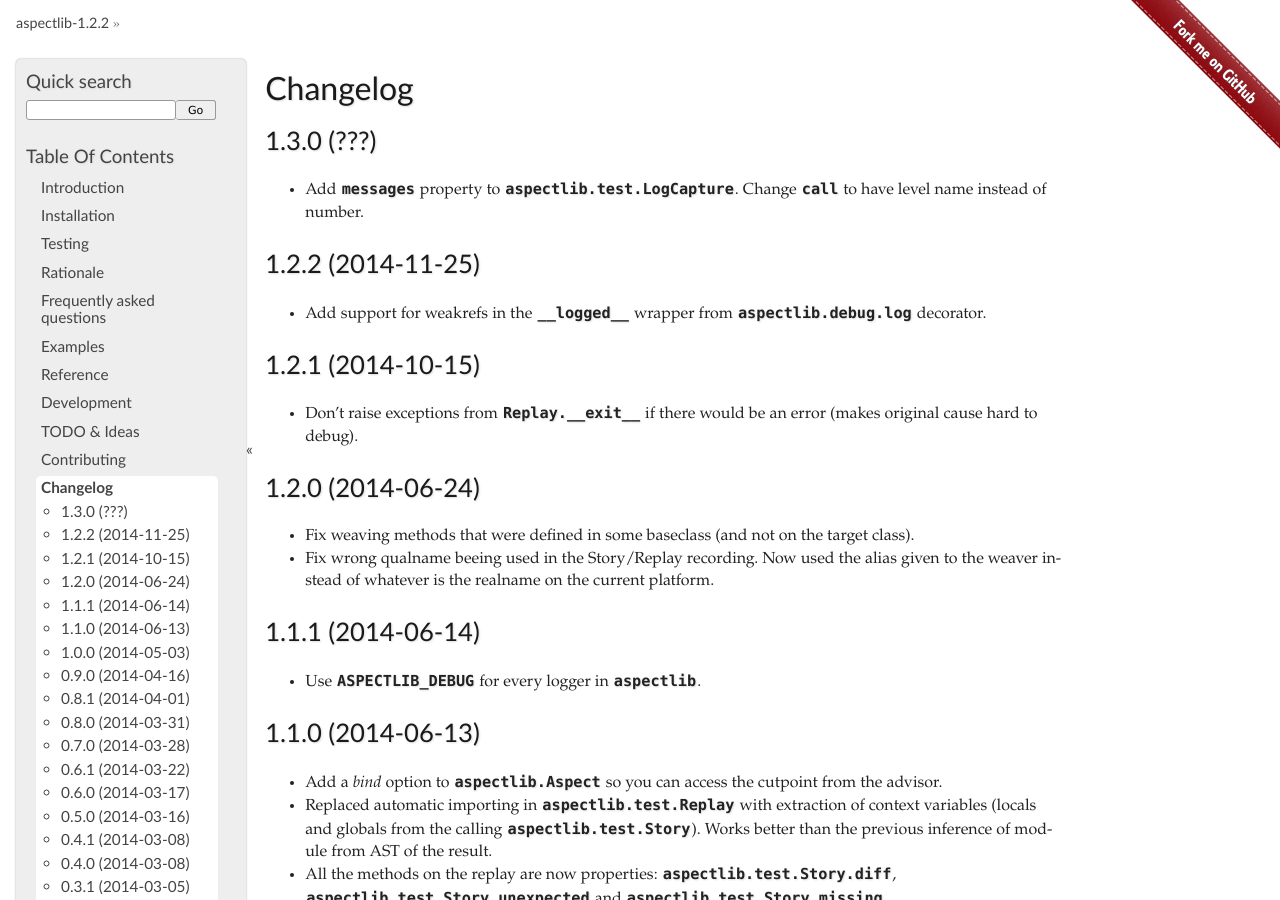
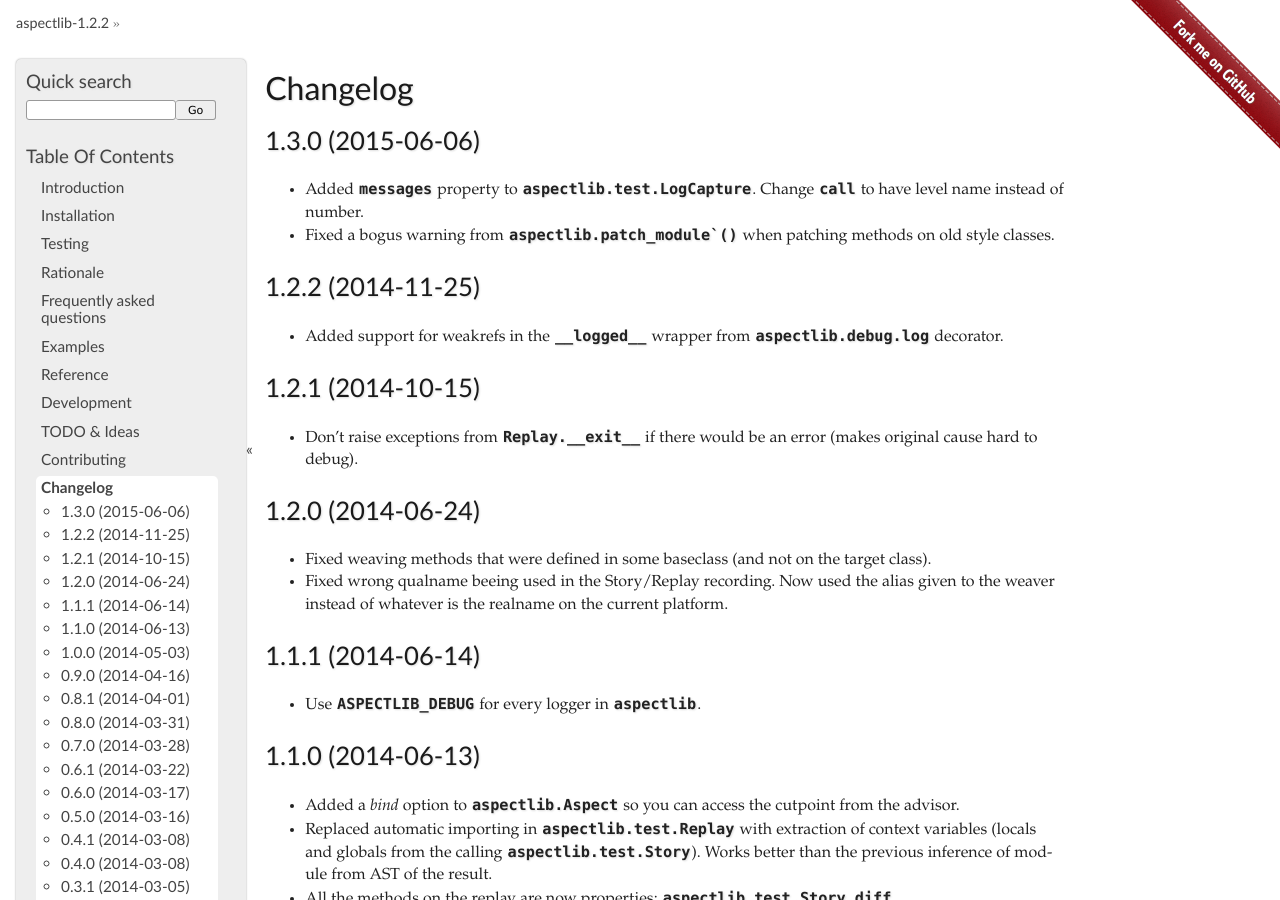
Before and after one commit to ionelmc/python-aspectlib, a Sphinx documentation site: the page built from docs/changelog.rst, in a window 1280 px wide and 900 px high. Built offline with Sphinx 7.4.7, drawn with Linux system fonts in a browser that asks for light colours; pages that are not in the unit, such as notebooks, are missing from menus.

Commit message:
Fixed a bogus warning from `patch_module` when patching methods on old style classes.

```diff
--- a/docs/changelog.rst
+++ b/docs/changelog.rst
@@ -1,15 +1,16 @@
 Changelog
 =========
 
-1.3.0 (???)
+1.3.0 (2015-06-06)
 ------------------
 
-* Add ``messages`` property to :obj:`aspectlib.test.LogCapture`. Change ``call`` to have level name instead of number.
+* Added ``messages`` property to :obj:`aspectlib.test.LogCapture`. Change ``call`` to have level name instead of number.
+* Fixed a bogus warning from :func:`aspectlib.patch_module`` when patching methods on old style classes.
 
 1.2.2 (2014-11-25)
 ------------------
 
-* Add support for weakrefs in the ``__logged__`` wrapper from :obj:`aspectlib.debug.log` decorator.
+* Added support for weakrefs in the ``__logged__`` wrapper from :obj:`aspectlib.debug.log` decorator.
 
 1.2.1 (2014-10-15)
 ------------------
@@ -19,8 +20,8 @@ Changelog
 1.2.0 (2014-06-24)
 ------------------
 
-* Fix weaving methods that were defined in some baseclass (and not on the target class).
-* Fix wrong qualname beeing used in the Story/Replay recording. Now used the alias given to the weaver instead of
+* Fixed weaving methods that were defined in some baseclass (and not on the target class).
+* Fixed wrong qualname beeing used in the Story/Replay recording. Now used the alias given to the weaver instead of
   whatever is the realname on the current platform.
 
 1.1.1 (2014-06-14)
@@ -31,7 +32,7 @@ Changelog
 1.1.0 (2014-06-13)
 ------------------
 
-* Add a `bind` option to :obj:`aspectlib.Aspect` so you can access the cutpoint from the advisor.
+* Added a `bind` option to :obj:`aspectlib.Aspect` so you can access the cutpoint from the advisor.
 * Replaced automatic importing in :obj:`aspectlib.test.Replay` with extraction of context variables (locals and globals
   from the calling :obj:`aspectlib.test.Story`). Works better than the previous inference of module from AST of the
   result.
--- a/src/aspectlib/__init__.py
+++ b/src/aspectlib/__init__.py
@@ -699,6 +699,7 @@ def patch_module(module, name, replacement, original=UNSPECIFIED, aliases=True,
                     logdebug("= saving %s on %s.%s ...", replacement, target, alias)
                     setattr(module, alias, replacement)
                     rollback.merge(lambda alias=alias: setattr(module, alias, original))
+                    seen = True
                 else:
                     raise AssertionError("%s.%s = %s is not %s." % (module, alias, obj, original))
 
```
Also changed, not shown: 1 other file.
